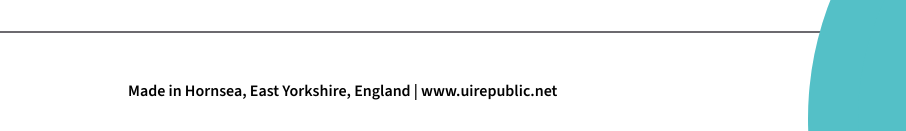
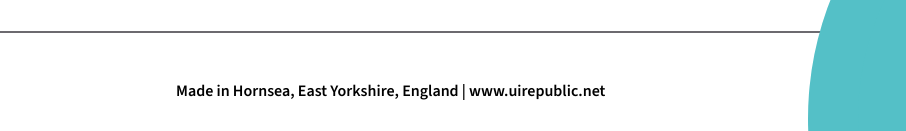
Before and after one commit to VanDang01/test_pre-trainee, a plain HTML site: page test_pre-trainee/index.html in a window 1280 px wide. Shown: the part 4732-4863 px from the top of the page, 0-906 px from the left. Drawn offline with nearby package versions, Linux system fonts and the light colour scheme; files that its build step writes are made by us from their sources.

Commit message:
Update index.scss

```diff
--- a/test_pre-trainee/css/index.scss
+++ b/test_pre-trainee/css/index.scss
@@ -608,7 +608,7 @@ img {
 }
 
 .address a {
-    margin-left: 8rem;
+    margin-left: 11rem;
     padding-top: 50px;
     color: black;
     font-size: 1rem;
```
